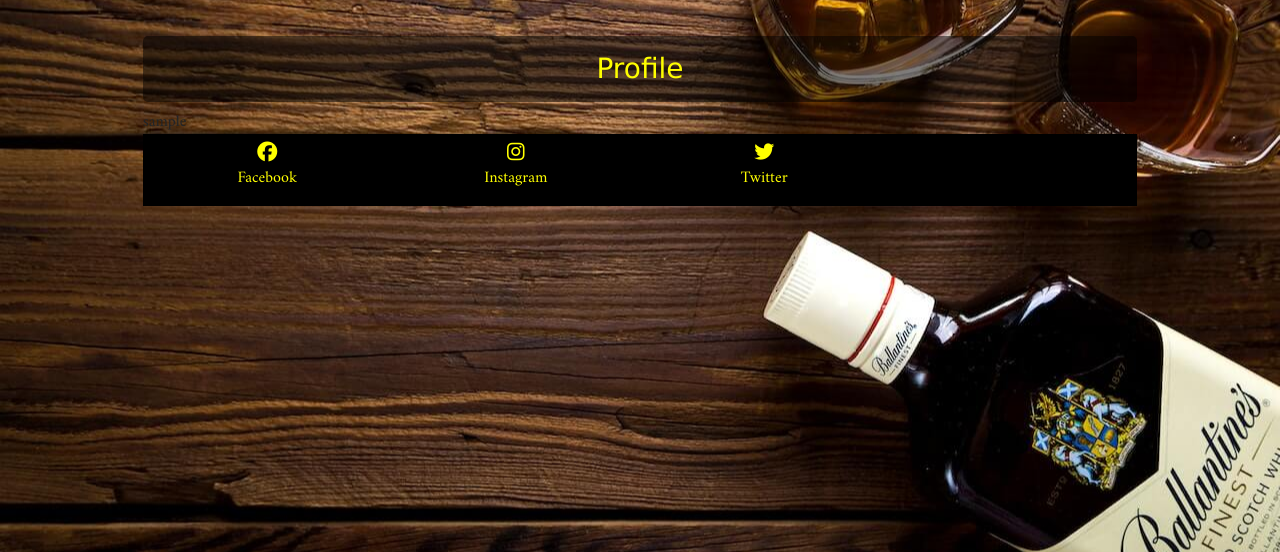
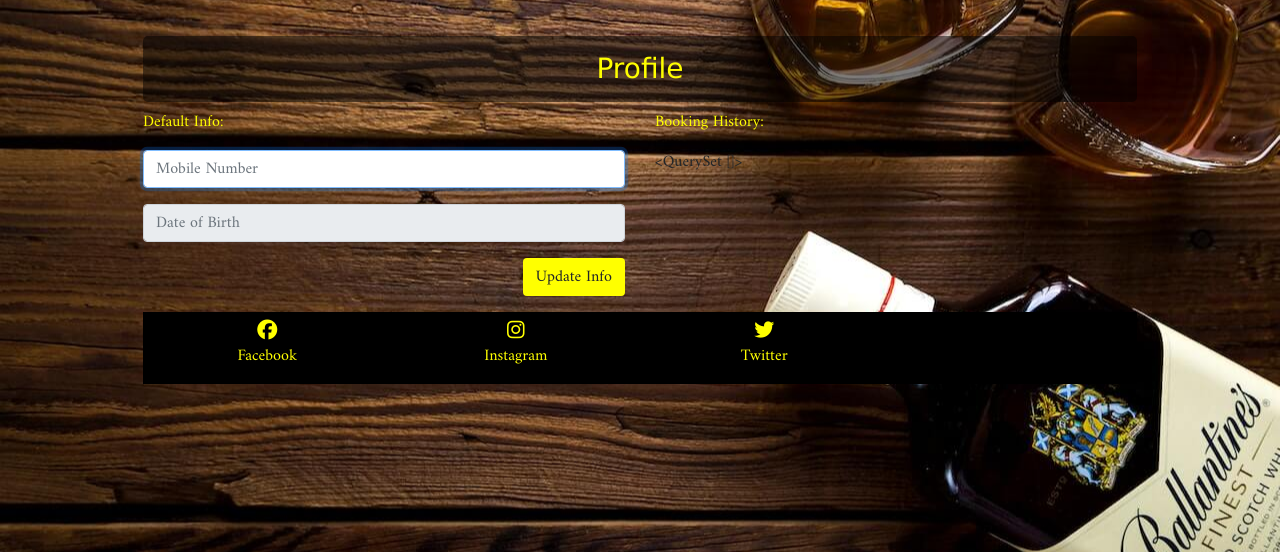
Before and after one commit to CamCove-Crichton/Whiskey-d_Away, a Django app: page /profile/ in a window 1280 px wide. Shown: the part 128-680 px from the top of the page. Run offline with Django 3.2, Linux system fonts and the light colour scheme; the visitor is signed in with stand-in values (Sample User, id 1); data comes from the database, SQL or seed files in the repository; data that the repository does not hold is empty; some libraries are stand-ins or nearby versions; some web fonts are replaced.

Commit message:
Add a user profile form, update the profile view and template and update the README.md

```diff
--- /dev/null
+++ b/profiles/forms.py
@@ -0,0 +1,71 @@
+from django import forms
+from django.core.exceptions import ValidationError
+from django.utils import timezone
+
+from .models import UserProfile
+
+from datetime import datetime
+
+# Assistance from CI - Boutique Ado walkthrough
+class UserProfileForm(forms.ModelForm):
+    """
+    A form for the user to make a booking
+    """
+    class Meta:
+        model = UserProfile
+        exclude = ('user',)
+
+    def __init__(self, *args, **kwargs):
+        """
+        Add placeholders and classes, remove
+        autogenerated labels and set focus on
+        first field
+        """
+        super().__init__(*args, **kwargs)
+        placeholders = {
+            'default_mobile_number': 'Mobile Number',
+            'default_date_of_birth': 'Date of Birth',
+        }
+
+        # Set auto foucs to the first name input
+        self.fields['default_mobile_number'].widget.attrs['autofocus'] = True
+
+        # Iterate through form fields to manipulate as required
+        for field in self.fields:
+            # Add '*' to required fields in the model
+            if self.fields[field].required:
+                placeholder = f'{placeholders[field]} *'
+            else:
+                placeholder = placeholders[field]
+
+            # Assign the placeholder
+            self.fields[field].widget.attrs['placeholder'] = placeholder
+
+            # Assign a style class
+            self.fields[field].widget.attrs['class'] = 'rounded-2'
+
+            # Remove the default labels
+            self.fields[field].label = False
+
+    def clean_date_of_birth(self):
+        """
+        A method to ensure the date of birth entered
+        is 18 years ago or more
+        """
+        # Assistance from ChatGPT
+        date_of_birth_str = self.cleaned_data['default_date_of_birth']
+
+        if isinstance(date_of_birth_str, str):
+            # Parse the string into a datetime object
+            date_of_birth = datetime.strptime(date_of_birth_str, '%Y-%m-%d').date()
+        else:
+            date_of_birth = date_of_birth_str
+
+        today = timezone.now().date()
+        age = (today.year - date_of_birth.year - (
+                (today.month, today.day) < (date_of_birth.month, date_of_birth.day)))
+
+        if age < 18:
+            raise ValidationError('Applicants must be at least 18 years old')
+
+        return date_of_birth
--- a/profiles/static/profiles/css/profile.css
+++ b/profiles/static/profiles/css/profile.css
@@ -0,0 +1,3 @@
+#profile-update-form .form-control {
+    color: black;
+}
--- a/profiles/templates/profiles/profile.html
+++ b/profiles/templates/profiles/profile.html
@@ -25,5 +25,36 @@
                 <h3 class="text-yellow heading-background-black">Profile</h3>
             </div>
         </div>
-        {{ profile }}
+        <div class="row">
+            <div class="col-12 col-lg-6">
+                <p class="text-yellow">Default Info:</p>
+                <form class="mt-3" action="{% url 'profile' %}" method="post" id="profile-update-form">
+                    {% csrf_token %}
+                    {{ form.default_mobile_number | as_crispy_field }}
+                    {{ form.default_date_of_birth | as_crispy_field }}
+                    <button class="btn btn-yellow float-right mb-3">Update Info</button>
+                </form>
+            </div>
+            <div class="col-12 col-lg-6">
+                <p class="text-yellow">Booking History:</p>
+                {{ bookings }}
+            </div>
+        </div>
 {% endblock %}
+
+<!-- Assistance from CI - Boutique Ado walkthrough -->
+{% block postloadjs %}
+    {{ block.super }}
+
+    <!-- Flatpickr script -->
+    <script type="text/javascript">
+        document.addEventListener("DOMContentLoaded", function() {
+            flatpickr("#{{ form.default_date_of_birth.id_for_label }}", {
+                enableTime: false,
+                dateFormat: "Y-m-d",
+                maxDate: "today",
+            })
+        })
+
+    </script>
+{% endblock %}
--- a/profiles/views.py
+++ b/profiles/views.py
@@ -1,6 +1,7 @@
 from django.shortcuts import render, get_object_or_404
 
 from .models import UserProfile
+from .forms import UserProfileForm
 
 
 def profile(request):
@@ -10,10 +11,17 @@ def profile(request):
     # Get the user profile
     profile = get_object_or_404(UserProfile, user=request.user)
 
+    # Populate with users profile information
+    form = UserProfileForm(instance=profile)
+
+    # Get the users bookings
+    bookings = profile.bookings.all()
+
     template = 'profiles/profile.html'
 
     context = {
-        'profile': profile,
+        'form': form,
+        'bookings': bookings,
     }
 
     return render(request, template, context)
```
Also changed, not shown: README.md.
